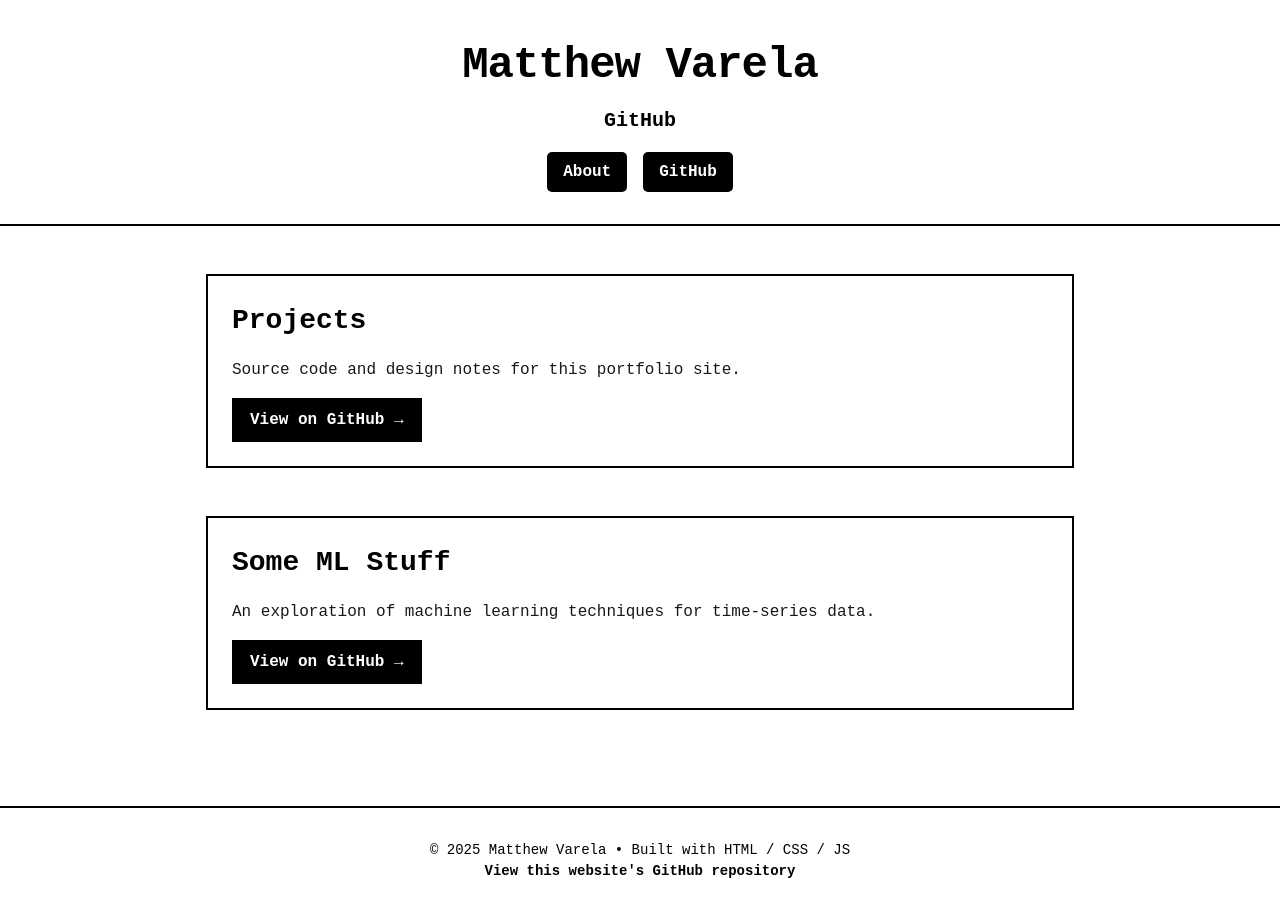
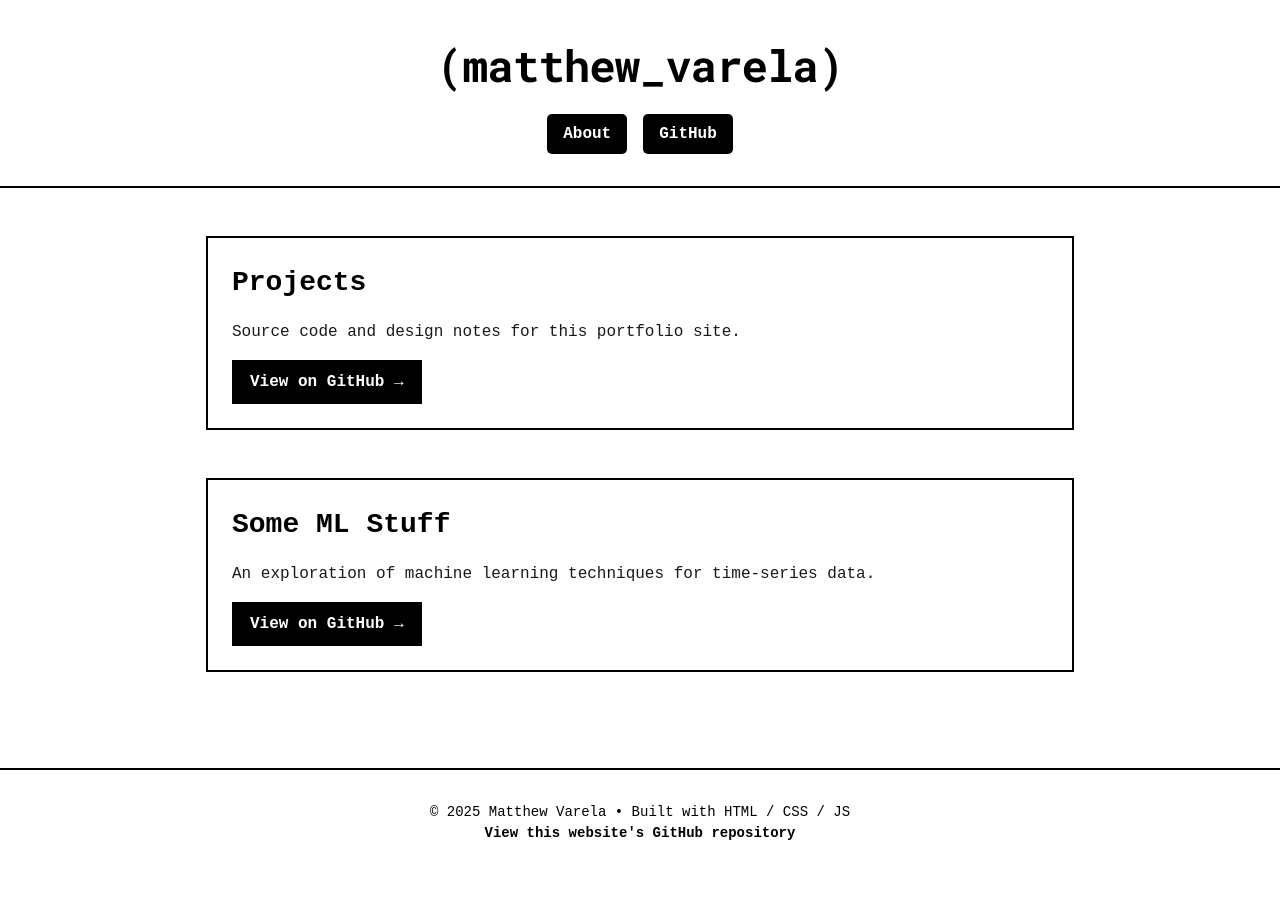
Before and after one commit to matthew-varela/personal-website, a website: page index.html in a window 1280 px wide. After the commit the page ends 876 px from the top, so only its background shows below. Drawn offline with Linux system fonts and the light colour scheme.

Commit message:
Name change

```diff
--- a/index.html
+++ b/index.html
@@ -4,14 +4,14 @@
     <meta charset="UTF-8" />
     <meta http-equiv="X-UA-Compatible" content="IE=edge" />
     <meta name="viewport" content="width=device-width, initial-scale=1.0" />
-    <title>Matt Varela</title>
+    <title>Matthew Varela</title>
 
     <!-- Favicon -->
     <link rel="icon" type="image/png" href="my_favicon_2.png" />
 
     <!-- Fonts -->
     <link
-      href="https://fonts.googleapis.com/css2?family=JetBrains+Mono:wght@400;600;700&display=swap"
+      href="https://fonts.googleapis.com/css2?family=JetBrains+Mono:wght@400;600;700&family=Roboto+Mono:wght@400;600;700&display=swap"
       rel="stylesheet"
     />
 
@@ -20,8 +20,7 @@
   </head>
   <body>
     <header class="site-header">
-      <h1 class="site-title">Matthew Varela</h1>
-      <p class="site-tagline"><a href="https://github.com/matthew-varela" target="_blank" rel="noopener noreferrer">GitHub</a></p>
+      <h1 class="site-title">(matthew_varela)</h1>
       <nav>
         <a href="about.html">About</a>
         <a href="https://github.com/matthew-varela" target="_blank" rel="noopener noreferrer">GitHub</a>
--- a/styles.css
+++ b/styles.css
@@ -43,6 +43,7 @@ body {
   font-size: 2.75rem;
   font-weight: 700;
   letter-spacing: -1px;
+  font-family: 'Roboto Mono', monospace;
 }
 
 .site-tagline {
```
